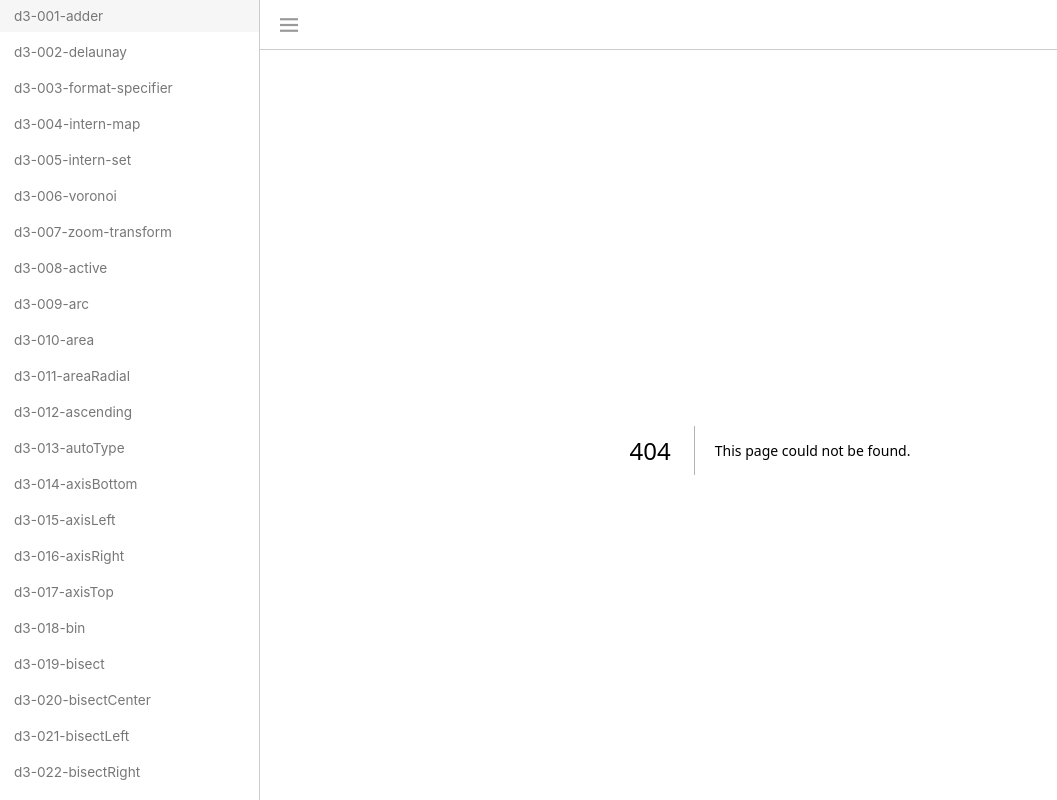
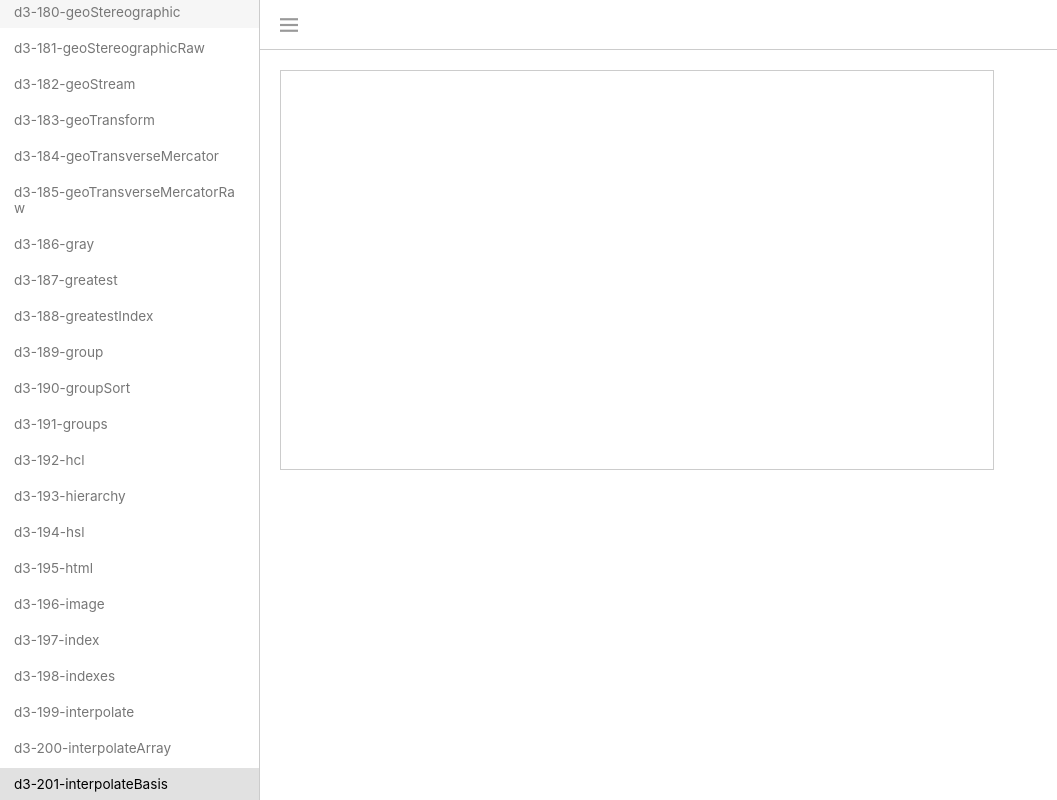
Before and after one commit to wisdomstar94/d3-research, a Next.js app: page /d3-example/d3-201-interpolateBasis in a window 1280 px wide. Before the commit this address had no page. Shown: the whole page, without its empty margins (0-1057 px from the left). Built offline with nearby package versions, Linux system fonts and the light colour scheme.

Commit message:
d3-201-interpolateBasis 페이지 작성 완료.

```diff
--- /dev/null
+++ b/src/app/d3-example/d3-201-interpolateBasis/page.tsx
@@ -0,0 +1,81 @@
+"use client"
+import { interpolateBasis } from "d3";
+import { NextPage } from "next";
+import Head from "next/head";
+import { useEffect, useRef } from "react";
+import CommonLayout from "../../../components/layouts/common-layout/common-layout.component";
+
+// https://observablehq.com/@d3/d3-interpolatebasis
+// https://snyk.io/advisor/npm-package/d3-interpolate/functions/d3-interpolate.interpolateBasis
+
+const Index: NextPage = () => {
+  return (
+    <>
+      <Head>
+        <title>d3-201-interpolateBasis</title>
+        <meta name="description" content="d3-201-interpolateBasis 예시 코드 페이지입니다." />
+        <link rel="icon" href="/favicon.ico" />
+      </Head>
+
+      <CommonLayout>
+        <PageContents />
+      </CommonLayout>
+    </>
+  );
+};
+
+const PageContents = () => {
+  const boxElementRef = useRef<HTMLDivElement>(null);
+
+  useEffect(() => {
+    while (boxElementRef.current?.hasChildNodes() === true) {
+      if (boxElementRef.current?.firstChild !== null) {
+        boxElementRef.current?.removeChild(boxElementRef.current?.firstChild);
+      }
+    }
+
+    /*
+      d3.interpolateBasis 함수는 숫자여야 하는 지정된 값 배열을 통해 균일한 비합리적 B-스플라인 보간기를 반환합니다.
+      암시적 제어점은 인터폴레이터가
+      t = 0에서 값[0]을 반환하고
+      t = 1에서 값[values.length - 1]을 반환하도록 생성됩니다.
+    */
+
+    const arr1 = [0, 0.3, 0.5, 20];
+    const arr2 = [0, 20];
+    {
+      const linearInterpolator = interpolateBasis(arr1);
+      console.log(`linearInterpolator(0)`, linearInterpolator(0));
+      console.log(`linearInterpolator(0.1)`, linearInterpolator(0.1));
+      console.log(`linearInterpolator(0.3)`, linearInterpolator(0.3));
+      console.log(`linearInterpolator(0.5)`, linearInterpolator(0.5));
+      console.log(`linearInterpolator(0.7)`, linearInterpolator(0.7));
+      console.log(`linearInterpolator(0.9)`, linearInterpolator(0.9));
+      console.log(`linearInterpolator(1)`, linearInterpolator(1));
+    }
+    {
+      const linearInterpolator = interpolateBasis(arr2);
+      console.log(`linearInterpolator(0)`, linearInterpolator(0));
+      console.log(`linearInterpolator(0.1)`, linearInterpolator(0.1));
+      console.log(`linearInterpolator(0.3)`, linearInterpolator(0.3));
+      console.log(`linearInterpolator(0.5)`, linearInterpolator(0.5));
+      console.log(`linearInterpolator(0.7)`, linearInterpolator(0.7));
+      console.log(`linearInterpolator(0.9)`, linearInterpolator(0.9));
+      console.log(`linearInterpolator(1)`, linearInterpolator(1));
+    }
+    /*
+      배열의 요소가 일종의 좌표이고 해당 좌표로 그려진 선에서, 0일 때의 값, 0.5 일 때의 값, 1일 때의 값.. 등의
+      값을 반환해주는 용도인듯!
+    */
+  }, []);
+
+  return (
+    <>
+      <div className="box" ref={boxElementRef}>
+
+      </div>
+    </>
+  );
+};
+
+export default Index;
--- a/src/components/layouts/side-bar/side-bar.component.tsx
+++ b/src/components/layouts/side-bar/side-bar.component.tsx
@@ -215,6 +215,7 @@ const SideBar = (props: ISideBar.Props) => {
     { menuName: 'd3-198-indexes', menuLink: '/d3-example/d3-198-indexes' },
     { menuName: 'd3-199-interpolate', menuLink: '/d3-example/d3-199-interpolate' },
     { menuName: 'd3-200-interpolateArray', menuLink: '/d3-example/d3-200-interpolateArray' },
+    { menuName: 'd3-201-interpolateBasis', menuLink: '/d3-example/d3-201-interpolateBasis' },
   ]);
 
   useEffect(() => {
```
